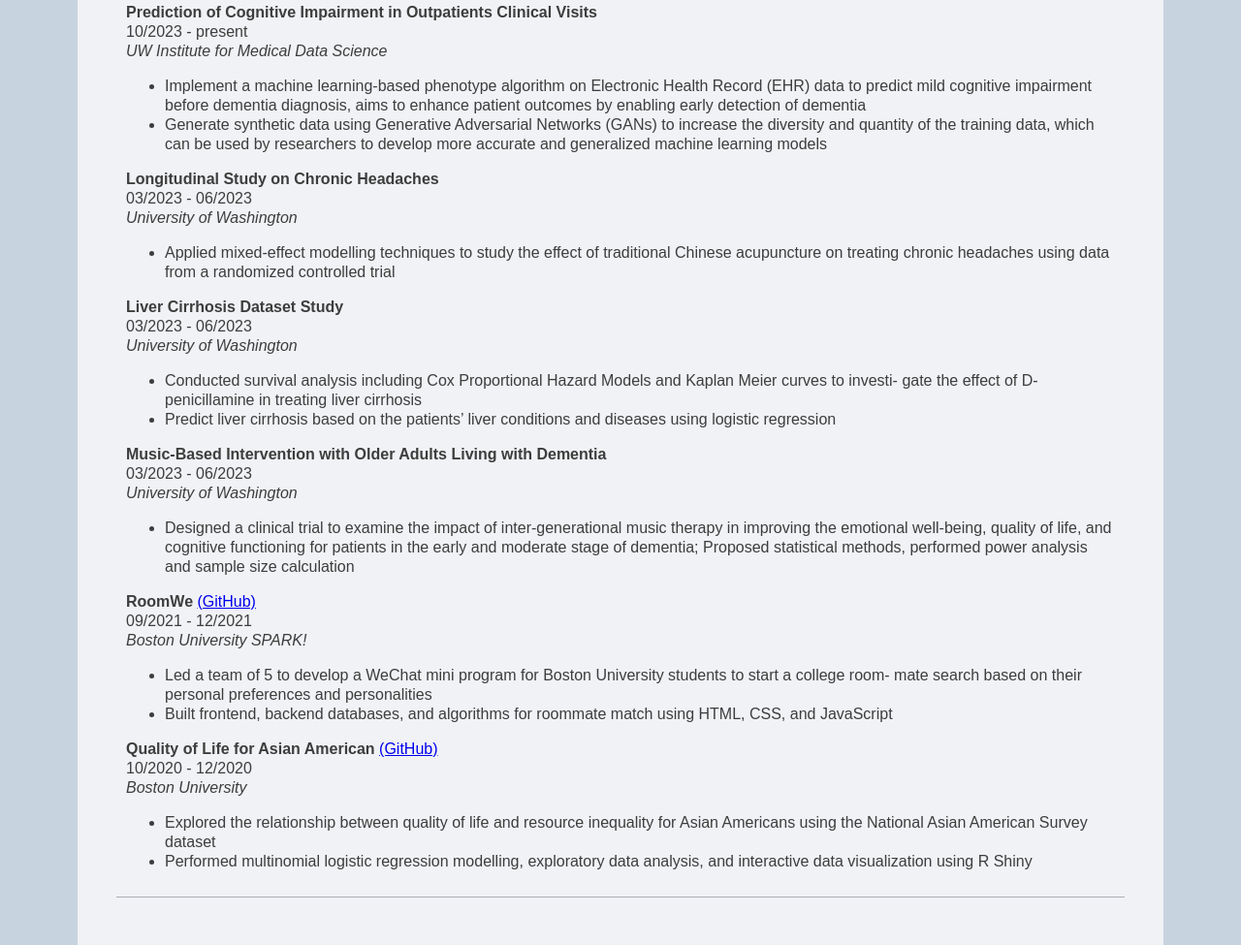
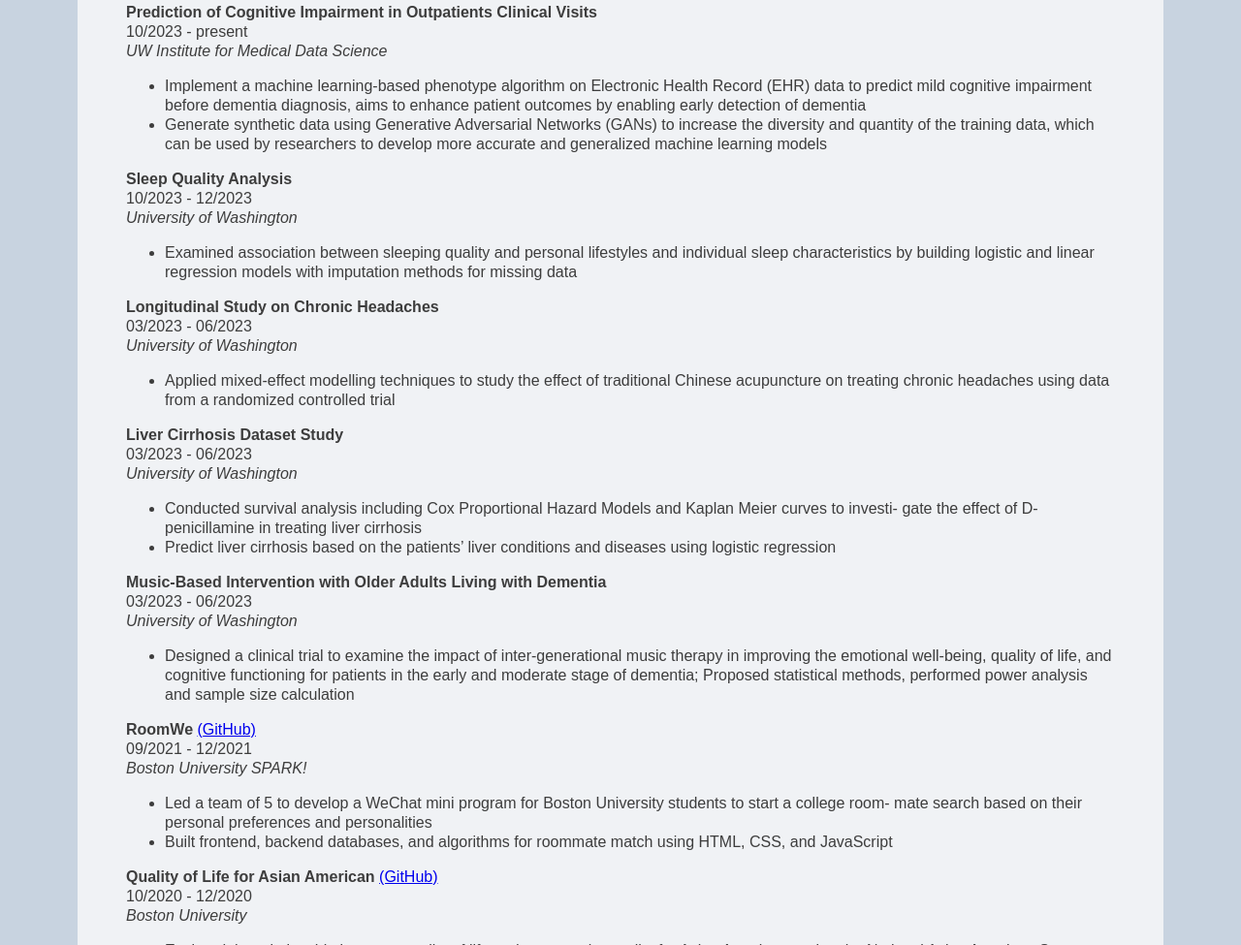
Before and after one commit to wmeimxy/winniemei.web, a plain HTML site: page index.html in a window 1280 px wide. Shown: the part 887-1862 px from the top of the page at 97% size. Drawn offline with Linux system fonts and the light colour scheme.

Commit message:
Update project item index.html

```diff
--- a/index.html
+++ b/index.html
@@ -67,6 +67,16 @@
 				 diversity and quantity of the training data, which can be used by researchers to develop
 				  more accurate and generalized machine learning models
 				</li>
+			<ul>
+		</div>
+
+		<div class = "project-item">
+			<p><strong>Sleep Quality Analysis</strong><br>
+			10/2023 - 12/2023 <br>
+			<em>University of Washington</em></p>
+			<ul>
+				<li>Examined association between sleeping quality and personal lifestyles and individual sleep characteristics by building
+				 logistic and linear regression models with imputation methods for missing data </li>
 			<ul>
 		</div>
 
```
